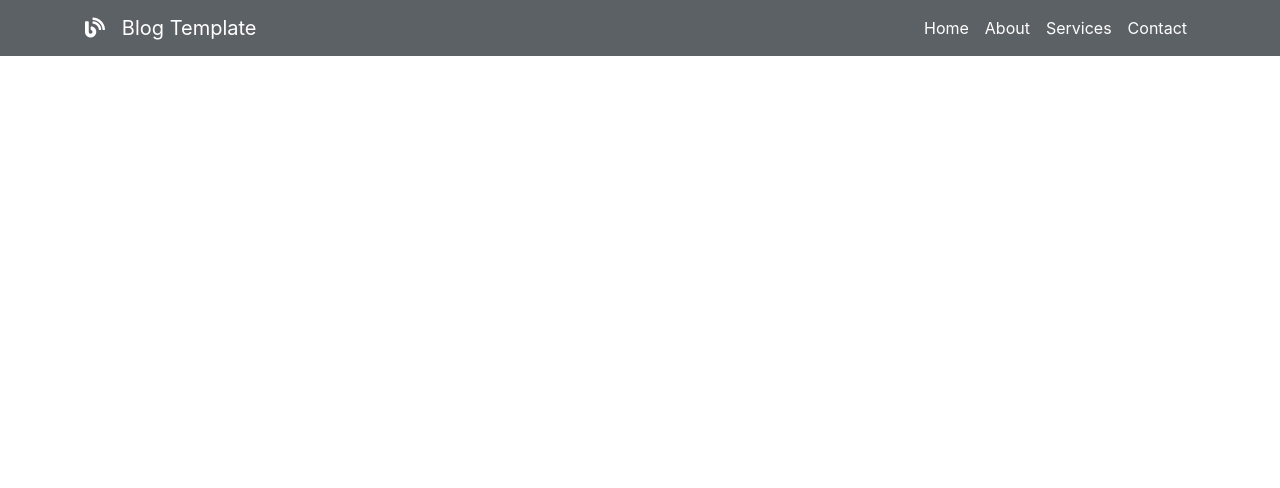
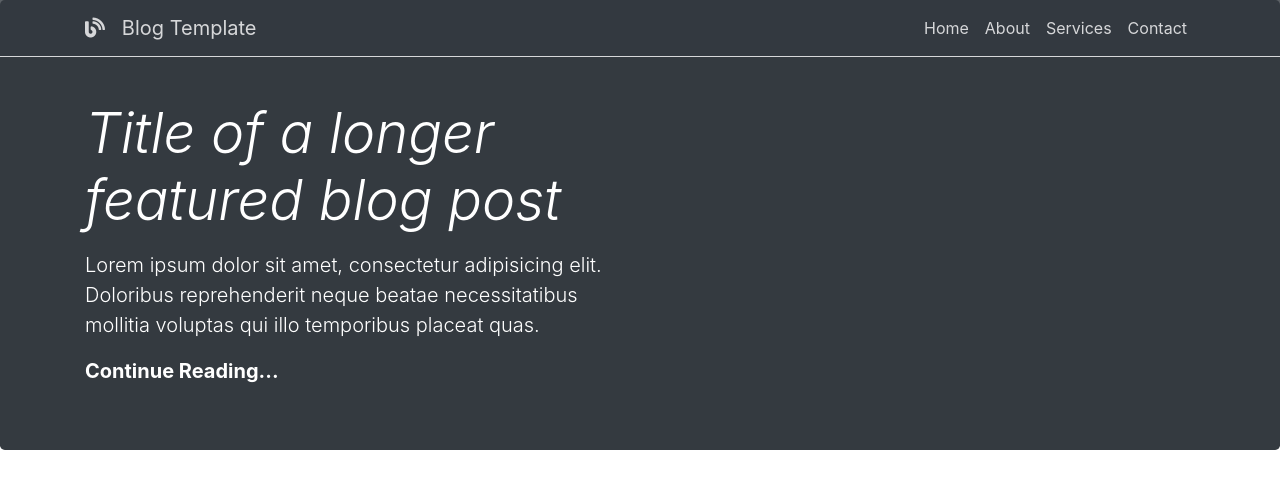
Before and after one commit to ali-bulut/bootstrap-blog, a plain HTML site: page Web/index.html in a window 1280 px wide. Drawn offline with nearby package versions, Linux system fonts and the light colour scheme.

Commit message:
header part added

```diff
--- a/Web/index.html
+++ b/Web/index.html
@@ -74,7 +74,23 @@
 
 
 
+    <header>
+        <div class="jumbotron bg-dark text-white">
+            <div class="container">
+<!--               col-md-6 demek medium size ve üstü için kolonun yarısını kaplasın ama mediumun altına indiği an kolonu komple kaplasın demektir-->
+                <div class="col-md-6 px-0">
+                    <h1 class="display-4 font-italic">
+                        Title of a longer featured blog post
+                    </h1>
 
+                    <p class="lead my-3">Lorem ipsum dolor sit amet, consectetur adipisicing elit. Doloribus reprehenderit neque beatae necessitatibus mollitia voluptas qui illo temporibus placeat quas.</p>
+                    <p class="lead mb-0">
+                        <a href="#" class="text-white font-weight-bold">Continue Reading...</a>
+                    </p>
+                </div>
+            </div>
+        </div>
+    </header>
 
 
 
--- a/Web/style.css
+++ b/Web/style.css
@@ -2,3 +2,7 @@
     opacity: 0.8;
     border-bottom: 1px solid #fff;
 }
+
+.jumbotron{
+    padding-top: 100px;
+}
```
